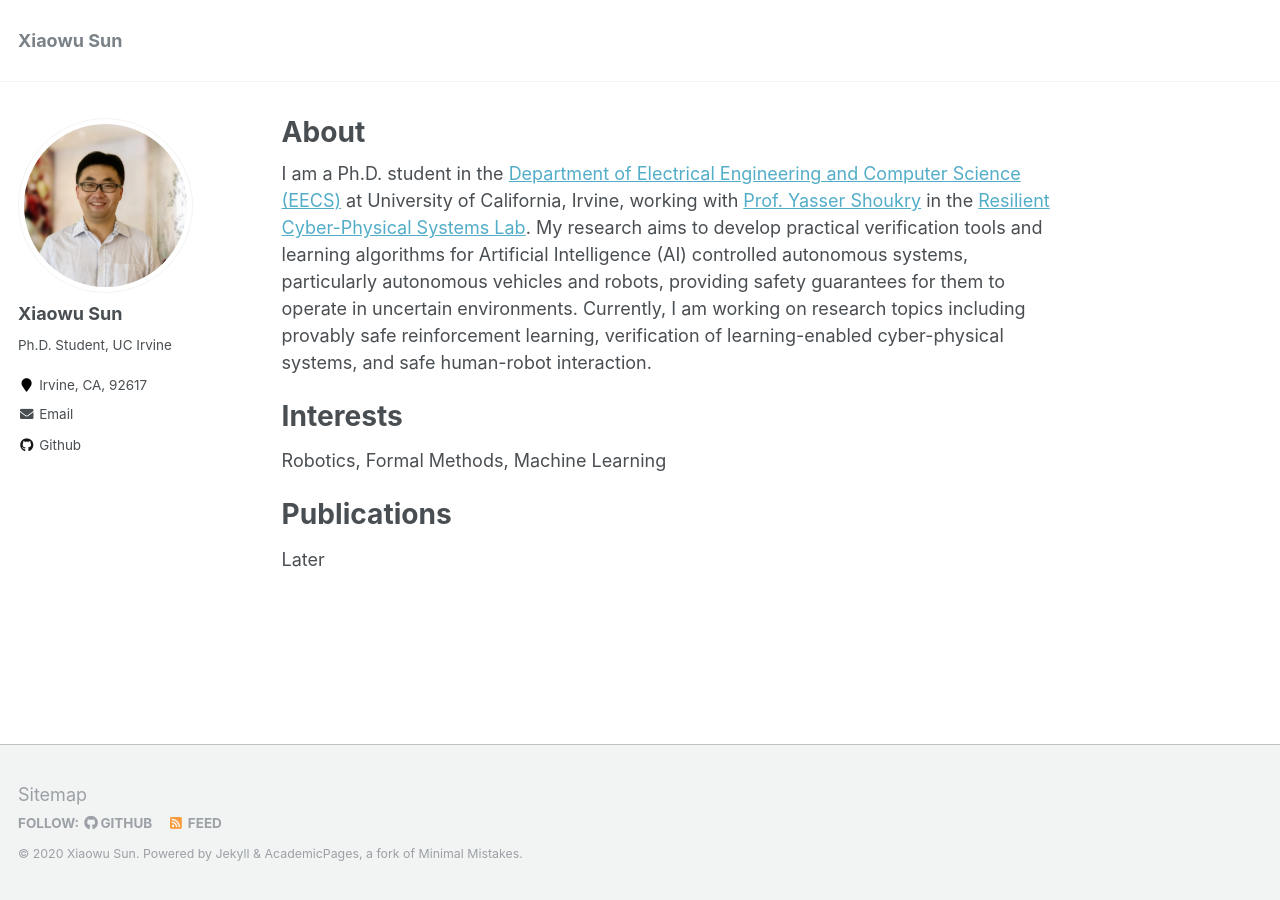
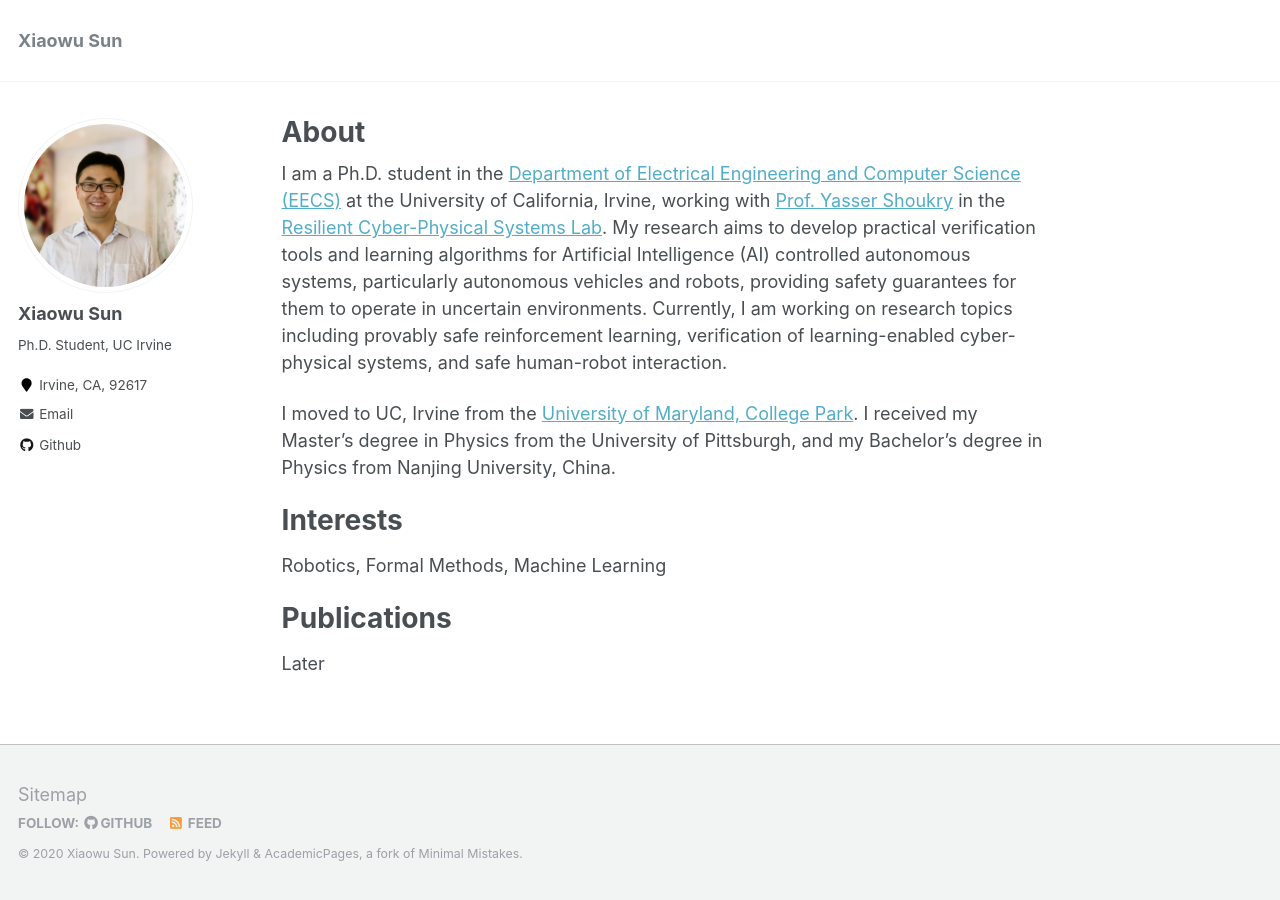
Before and after one commit to xiaowusun/xiaowusun.github.io, a Jekyll site: the page built from _pages/about.md, in a window 1280 px wide. Built offline with Jekyll 4.4.1, drawn with Linux system fonts in a browser that asks for light colours.

Commit message:
Initial commit

```diff
--- a/_pages/about.md
+++ b/_pages/about.md
@@ -7,7 +7,9 @@
   - /about/
   - /about.html
 ---
-I am a Ph.D. student in the [Department of Electrical Engineering and Computer Science (EECS)](https://engineering.uci.edu/dept/eecs) at University of California, Irvine, working with [Prof. Yasser Shoukry](https://rcpsl.eng.uci.edu/yshoukry) in the [Resilient Cyber-Physical Systems Lab](https://rcpsl.eng.uci.edu). My research aims to develop practical verification tools and learning algorithms for Artificial Intelligence (AI) controlled autonomous systems, particularly autonomous vehicles and robots, providing safety guarantees for them to operate in uncertain environments. Currently, I am working on research topics including provably safe reinforcement learning, verification of learning-enabled cyber-physical systems, and safe human-robot interaction.
+I am a Ph.D. student in the [Department of Electrical Engineering and Computer Science (EECS)](https://engineering.uci.edu/dept/eecs) at the University of California, Irvine, working with [Prof. Yasser Shoukry](https://rcpsl.eng.uci.edu/yshoukry) in the [Resilient Cyber-Physical Systems Lab](https://rcpsl.eng.uci.edu). My research aims to develop practical verification tools and learning algorithms for Artificial Intelligence (AI) controlled autonomous systems, particularly autonomous vehicles and robots, providing safety guarantees for them to operate in uncertain environments. Currently, I am working on research topics including provably safe reinforcement learning, verification of learning-enabled cyber-physical systems, and safe human-robot interaction.
+
+I moved to UC, Irvine from the [University of Maryland, College Park](https://ece.umd.edu/). I received my Master's degree in Physics from the University of Pittsburgh, and my Bachelor's degree in Physics from Nanjing University, China.
 
 Interests
 =====
```
